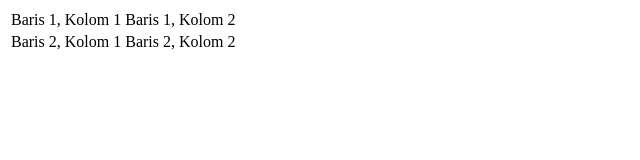
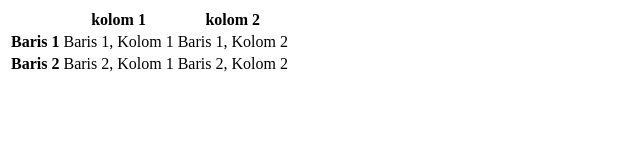
Before and after one commit to Rafi-Sharifudin/Belajar-html, a plain HTML site: page 06-html-Lanjutan/Table-02.html in a window 1280 px wide. Shown: the whole page, without its empty margins (0-640 px from the left). Drawn offline with Linux system fonts and the light colour scheme.

Commit message:
feat: Update Table-02.html with complete HTML structure

```diff
--- a/06-html-Lanjutan/Table-02.html
+++ b/06-html-Lanjutan/Table-02.html
@@ -1,10 +1,31 @@
-<table>
+<!DOCTYPE html>
+<html lang="en">
+<head>
+  <meta charset="UTF-8">
+  <meta name="viewport" content="width=device-width, initial-scale=1.0">
+  <title>Complexs Table 02 Html</title>
+</head>
+<body>
+  <table>
+    <thead>
+      <tr>
+        <th></th>
+        <th>kolom 1</th>
+        <th>kolom 2</th>
+      </tr>
+    </thead>
+    <tbody>
     <tr>
+      <th>Baris 1</th>
       <td>Baris 1, Kolom 1</td>
       <td>Baris 1, Kolom 2</td>
     </tr>
     <tr>
+      <th>Baris 2</th>
       <td>Baris 2, Kolom 1</td>
       <td>Baris 2, Kolom 2</td>
     </tr>
+    </tbody>
   </table>
+</body>
+</html>
```
